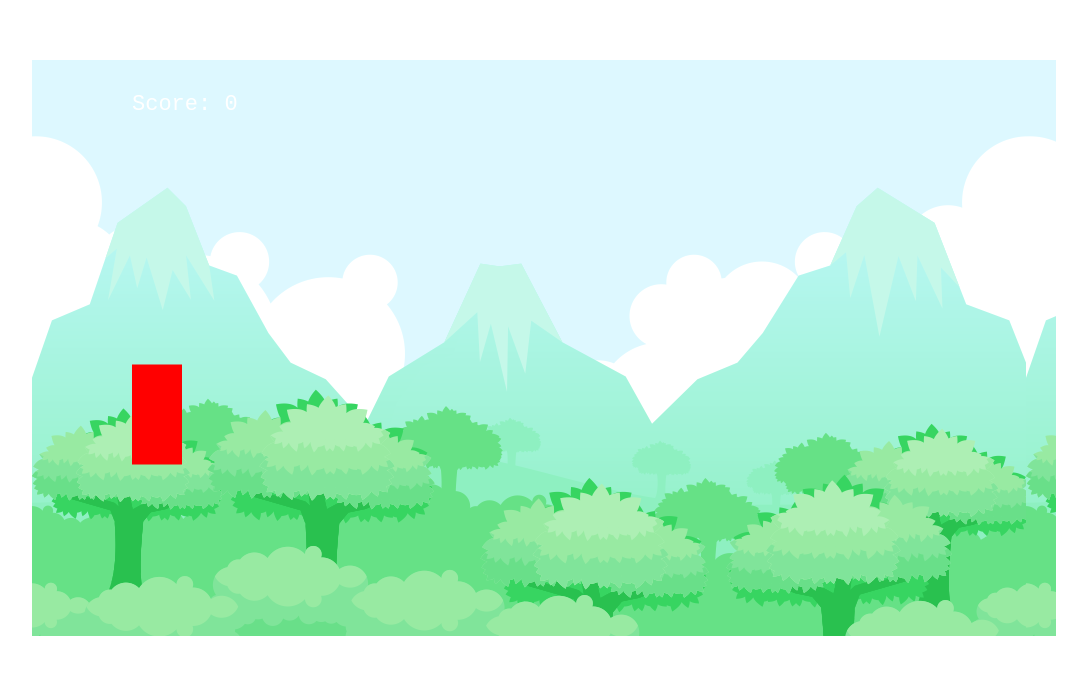
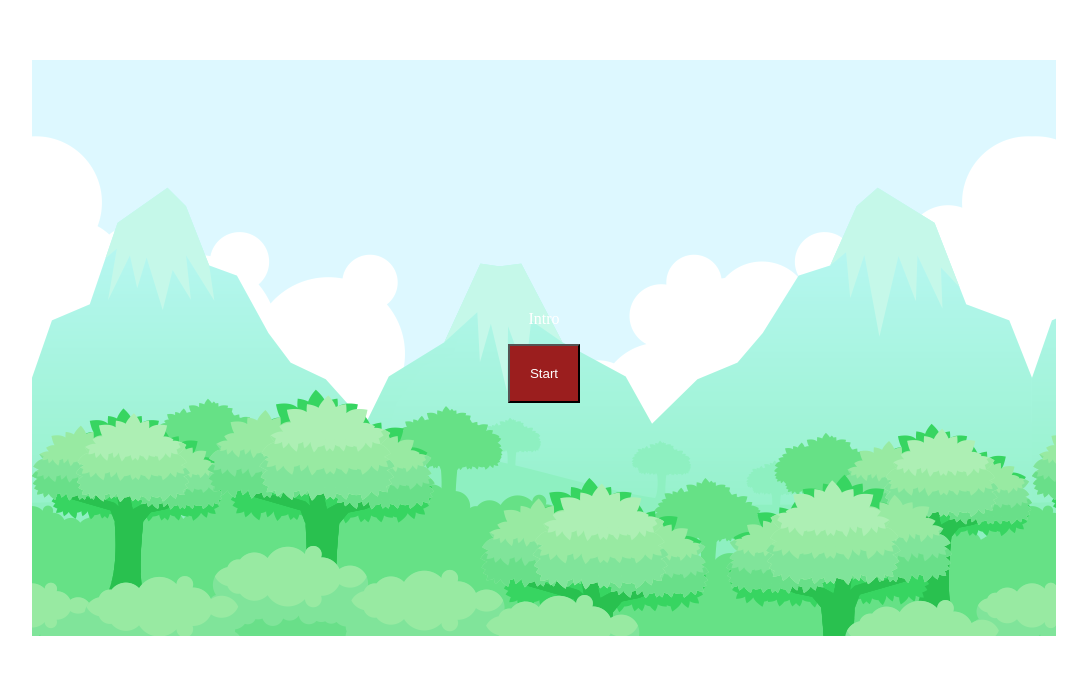
Before and after one commit to elidianeasb/JumpMonkey, a plain HTML site: page index.html in a window 1280 px wide. Shown: the part 172-846 px from the top of the page, without its empty margins (96-1183 px from the left). Drawn offline with Linux system fonts and the light colour scheme.

Commit message:
-create start button

```diff
--- a/index.html
+++ b/index.html
@@ -8,7 +8,17 @@
   <link rel="stylesheet" href="styles/style.css" />
 </head>
 <body>
-  <canvas width = "1024" height="576" ></canvas>
+  <div id="intro-screen">
+    <p>Intro</p>
+    <button id="start-button">Start</button>
+  </div>
+  <div id="canvas-screen">
+    <canvas width = "1024" height="576" ></canvas>
+  </div>
+  <div id="end-screen">
+    <p>End</p>
+    <button id="restart-button">Restart</button>
+  </div>
   <script type="text/javascript" src="./js/background.js" ></script>
   <script type="text/javascript" src="./js/platform.js" ></script>
   <script type="text/javascript" src="./js/rewards.js" ></script>
--- a/js/game.js
+++ b/js/game.js
@@ -37,10 +37,7 @@ class Game {
             this.platforms.push(new Platform((width + gap) * i, 400, width))
         }
 
-        this.water = []
-        for (let i = 0; i < 27; i++) {
-            this.water.push(new Water((width + gap) * i, 460, width))
-        }
+
 
         this.background = []
         for (let i = 0; i < 27; i++) {
@@ -73,10 +70,6 @@ class Game {
             platform.draw()
         });
 
-        //Adds water
-        this.water.forEach((water) => {
-            water.draw()
-        });
 
         //Add player
         this.player.newPosition();
@@ -148,9 +141,11 @@ class Game {
 
         this.ctx.font = '80px monospace';
         this.ctx.fillStyle = 'red';
-        this.ctx.fillText(`GameOver`, 200, 200);
+        this.ctx.fillText(`Game Over`, 380, 250);
 
-        this.ctx.fillRect(450, 200, 100, 50)
+        this.ctx.fillRect(380, 300, 100, 50);
+        document.getElementById("canvas-screen").style.display = "none";
+        document.getElementById("end-screen").style.display = "block";
     }
 
     update = () => {
@@ -177,4 +172,6 @@ class Game {
             this.points++;
         }
     }
+
+
 }
--- a/js/index.js
+++ b/js/index.js
@@ -10,7 +10,19 @@ const keys = {
         pressed: false
     }
 }
+window.onload = () => {
+    document.getElementById("start-button").onclick = () => {
+      startGame();
+      document.getElementById("intro-screen").style.display = "none";
+      document.getElementById("canvas-screen").style.display = "block";
+    };
+    document.getElementById("restart-button").onclick = () => {
+      startGame();
+      document.getElementById("end-screen").style.display = "none";
+      document.getElementById("canvas-screen").style.display = "block";
+    };
 
+};
 function startGame() {
     const game = new Game();
     game.start();
@@ -46,4 +58,4 @@ function startGame() {
     })
 }
 
-startGame();
+//startGame();
--- a/js/platform.js
+++ b/js/platform.js
@@ -12,18 +12,3 @@ class Platform {
         ctx.drawImage(this.image, this.x, this.y)
     }
 }
-
-class Water {
-    constructor(x, y, width) {
-        this.x = x;
-        this.y = y;
-        this.width = width;
-        this.height = 10;
-    }
-
-    draw(){
-        this.image = new Image();
-        this.image.src ='../images/water_background.jpg';
-        ctx.drawImage(this.image, this.x, this.y)
-    }
-}
--- a/js/player.js
+++ b/js/player.js
@@ -10,7 +10,6 @@ class Player {
         this.width = 50;
         this.height = 100;
         this.speed = 5;
-        this.frames = 0;
     }
 
     draw() {
@@ -19,8 +18,6 @@ class Player {
     }
 
     newPosition() {
-        if (this.frames > 28) this.frames = 0;
-        this.frames++
         this.draw()
         this.x += this.velocity.x
         this.y += this.velocity.y
--- a/js/rewards.js
+++ b/js/rewards.js
@@ -2,15 +2,35 @@ class Reward {
     constructor(x, y) {
         this.x = x;
         this.y = y;
-        this.width = 150;
-        this.height = 100;
+        this.width = 50;
+        this.height = 50
+        this.frames = 0;
+        this.update()
 
     }
 
     draw() {
         this.image = new Image();
         this.image.src ='../images/coin.png';
-        ctx.drawImage(this.image, this.x, this.y, this.width, this.height)
+        ctx.drawImage(
+            this.image,
+            84 * this.frames,
+            0,
+            84,
+            84,
+            this.x,
+            this.y,
+            this.width,
+            this.height
+        )
+    }
+
+    update(){
+        this.frames ++
+        if (this.frames > 5){
+            this.frames = 0;
+        }
+        this.draw();
     }
 
     left(){
--- a/styles/style.css
+++ b/styles/style.css
@@ -5,3 +5,42 @@ body {
     justify-content: center;
     height: 1024px;
 }
+
+#intro-screen,
+#canvas-screen,
+#end-screen {
+    position: absolute;
+    width: 1024px;
+    height: 576px;
+}
+
+#intro-screen,
+#end-screen {
+    background-image: url('../images/BG.png');
+    display: flex;
+    flex-direction: column;
+    justify-content: center;
+    align-items: center;
+}
+
+#intro-screen p,
+#end-screen p {
+    color: white;
+}
+
+#end-screen,
+#canvas-screen {
+    display: none;
+}
+
+#intro-screen,
+#end-screen {
+    z-index: 1;
+}
+
+#intro-screen button,
+#end-screen button{
+    background-color: rgb(155, 30, 30);
+    color: white;
+    padding: 20px;
+}
```
